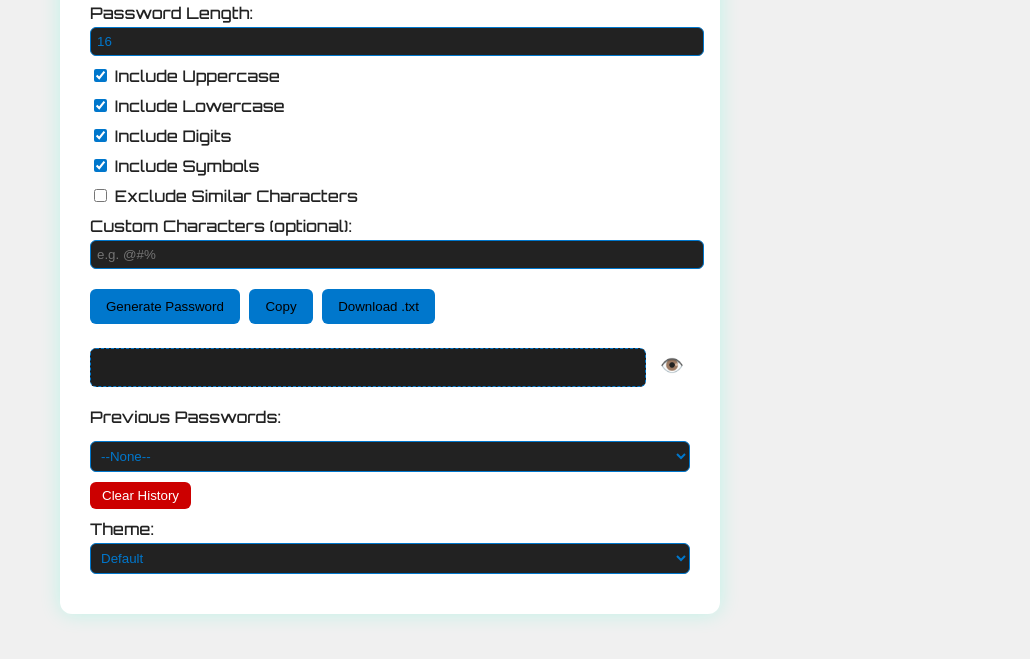
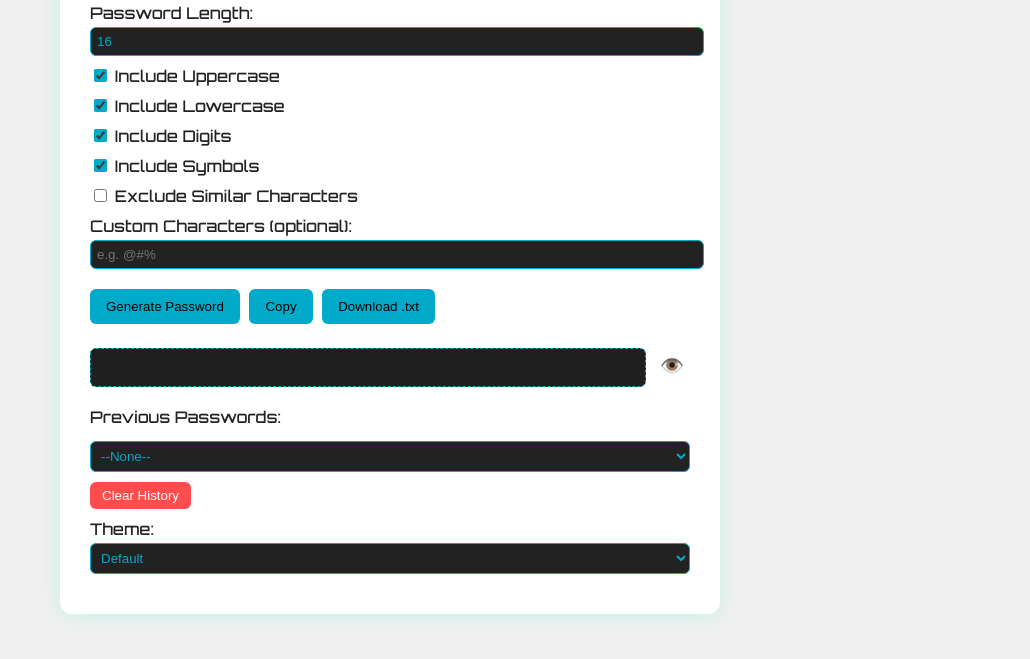
Before and after one commit to Micharl13/SuperPasswordGenerator, a plain HTML site: page index.html in a window 1280 px wide. Shown: the part 141-800 px from the top of the page, without its empty margins (250-1280 px from the left). Drawn offline with Linux system fonts and the light colour scheme.

Commit message:
Update style.css

```diff
--- a/style.css
+++ b/style.css
@@ -163,55 +163,64 @@ input[type="checkbox"] {
   }
 }
 
-body.sunset {
+/* ===== Theme + Mode Combinations ===== */
+
+/* Default */
+body.default.light {
+  --bg: #f0f0f0;
+  --container-bg: #ffffff;
+  --text: #222;
+  --accent: #00aac8;
+}
+
+body.default.dark {
+  --bg: #121212;
+  --container-bg: #1a1a1a;
+  --text: #eeeeee;
+  --accent: #00ffc8;
+}
+
+/* Sunset */
+body.sunset.light {
+  --bg: #fff4e6;
+  --container-bg: #ffe3d6;
+  --text: #663300;
+  --accent: #ff8855;
+}
+
+body.sunset.dark {
   --bg: #f7d8ba;
   --container-bg: #ffedd8;
   --text: #4a2c2a;
   --accent: #ff7a5a;
 }
 
-body.matrix {
+/* Matrix */
+body.matrix.light {
+  --bg: #e0ffe0;
+  --container-bg: #ccffcc;
+  --text: #003300;
+  --accent: #00cc00;
+}
+
+body.matrix.dark {
   --bg: #000000;
   --container-bg: #002200;
   --text: #00ff00;
   --accent: #00ff00;
 }
 
-body.hacker {
+/* Hacker */
+body.hacker.light {
+  --bg: #e0ffe0;
+  --container-bg: #ccffcc;
+  --text: #003300;
+  --accent: #33cc33;
+}
+
+body.hacker.dark {
   --bg: #0f0f0f;
   --container-bg: #1a1a1a;
   --text: #00ff00;
   --accent: #39ff14;
 }
-
-/* Light mode base */
-body.light {
-  --bg: #f0f0f0;
-  --container-bg: #ffffff;
-  --text: #222;
-  --accent: #0077cc;
-  --danger: #cc0000;
-  --warn: #ffaa00;
-  --success: #00aa66;
-}
-
-body.light.matrix {
-  --bg: #e6ffe6;
-  --container-bg: #ccffcc;
-  --text: #006600;
-  --accent: #00aa00;
-}
-
-body.light.sunset {
-  --bg: #fff4e6;
-  --container-bg: #ffe3d6;
-  --text: #663300;
-  --accent: #ff8855;
-}
-
-body.light.hacker {
-  --bg: #f0fff0;
-  --container-bg: #e0ffe0;
-  --text: #007700;
-  --accent: #22dd66;
-}
```
